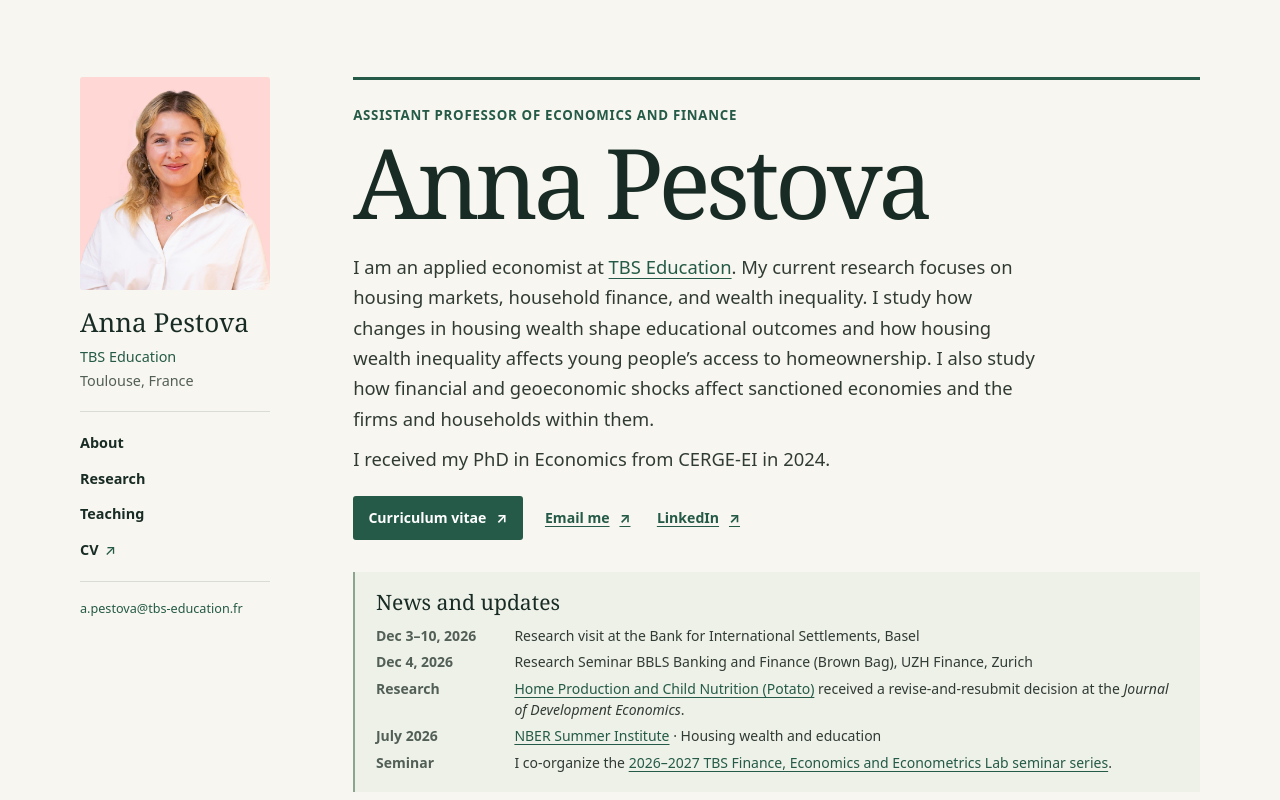
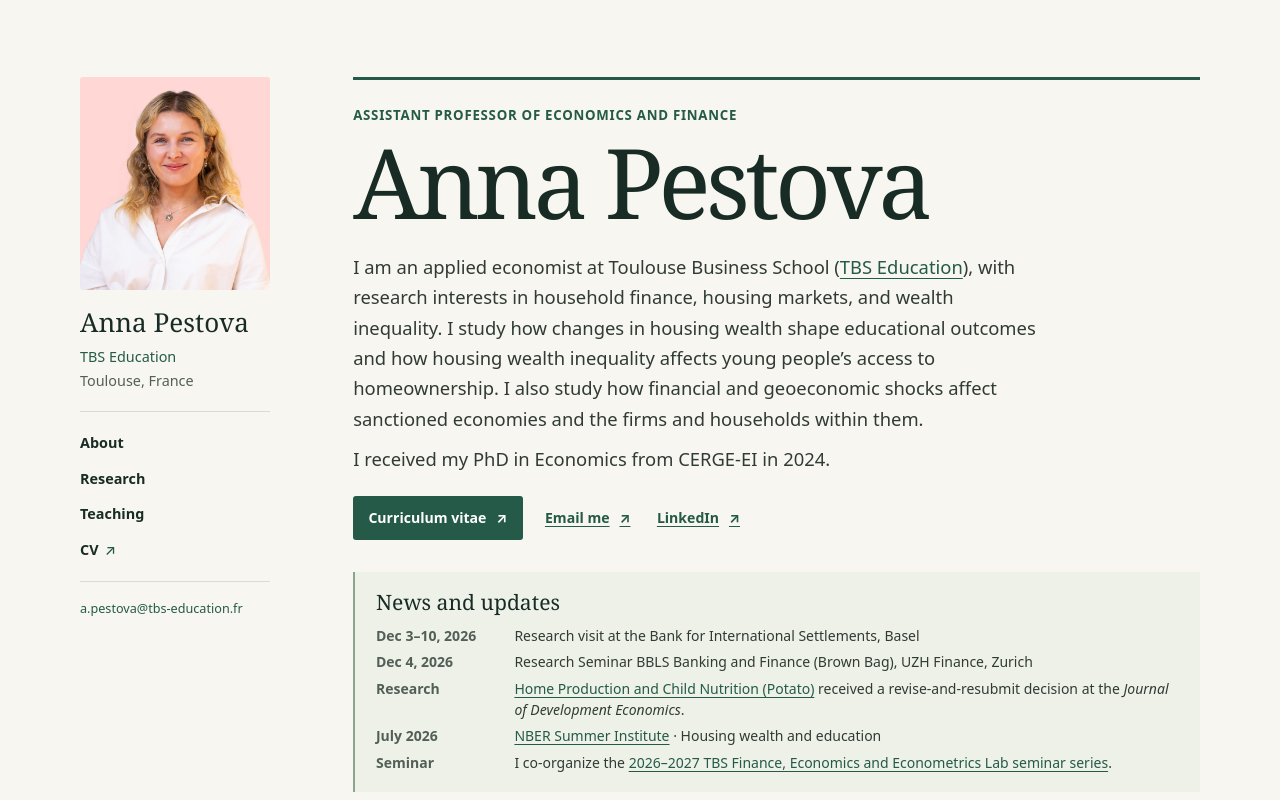
Before and after one commit to annapestova/annapestova.github.io, a plain HTML site: page index.html in a window 1280 px wide. Shown: the top 800 px of the page. Drawn offline with Linux system fonts and the light colour scheme.

Commit message:
Refine the homepage bio opening

```diff
--- a/index.html
+++ b/index.html
@@ -31,7 +31,7 @@
       <section class="intro" id="about" aria-labelledby="about-title">
         <p class="role">Assistant Professor of Economics and Finance</p>
         <h1 id="about-title">Anna Pestova</h1>
-        <p class="bio">I am an applied economist at <a href="https://www.tbs-education.fr/professeur/pestova-anna/">TBS Education</a>. My current research focuses on housing markets, household finance, and wealth inequality. I study how changes in housing wealth shape educational outcomes and how housing wealth inequality affects young people’s access to homeownership. I also study how financial and geoeconomic shocks affect sanctioned economies and the firms and households within them.</p>
+        <p class="bio">I am an applied economist at Toulouse Business School (<a href="https://www.tbs-education.fr/professeur/pestova-anna/">TBS Education</a>), with research interests in household finance, housing markets, and wealth inequality. I study how changes in housing wealth shape educational outcomes and how housing wealth inequality affects young people’s access to homeownership. I also study how financial and geoeconomic shocks affect sanctioned economies and the firms and households within them.</p>
         <p class="bio bio-secondary">I received my PhD in Economics from CERGE-EI in 2024.</p>
         <div class="intro-links">
           <a class="button" href="assets/anna-pestova-cv.pdf">Curriculum vitae <span aria-hidden="true">↗</span></a>
```
